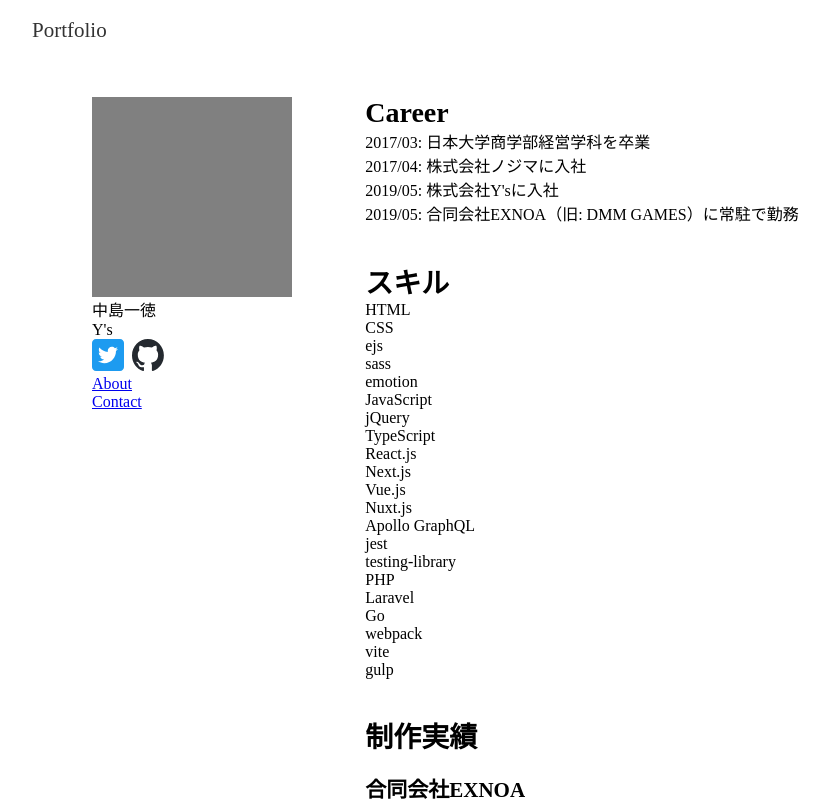
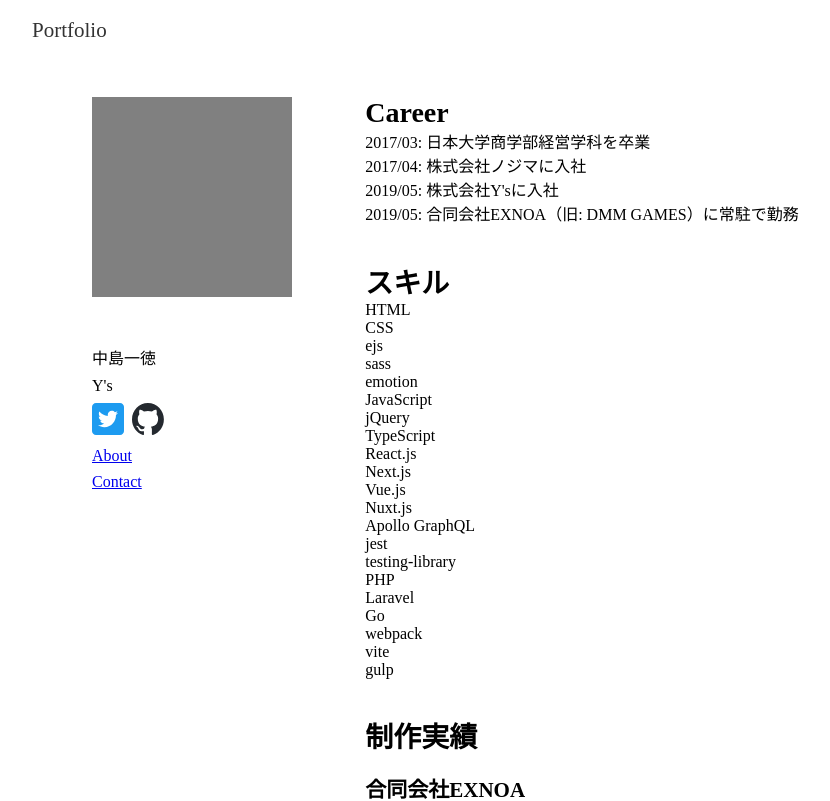
Before and after one commit to toku-chan/portfolio, a Next.js app: page / in a window 1280 px wide. Shown: the top 801 px of the page, without its empty margins (68-898 px from the left). Built offline with nearby package versions, Linux system fonts and the light colour scheme.

Commit message:
chore: 左ナビの調整

```diff
--- a/src/components/Layout/index.tsx
+++ b/src/components/Layout/index.tsx
@@ -14,11 +14,12 @@ const Wrapper = styled.div`
 `;
 
 const Main = styled.main`
-  width: 100%;
+  width: 960px;
 
   // NOTE: タブレットは考慮しない
   // レスポンシブでSP表示は767pxまで
   @media screen and (max-width: 767px) {
+    width: 100%;
     padding-left: 36px;
     padding-right: 36px;
   }
--- a/src/feature/Home/Personal/index.tsx
+++ b/src/feature/Home/Personal/index.tsx
@@ -1,5 +1,14 @@
+import Link from 'next/link';
 import Image from 'next/image';
 import styled from '@emotion/styled';
+
+const Container = styled.div`
+  margin-top: 48px;
+`;
+
+const Content = styled.div`
+  margin-top: 8px;
+`;
 
 const List = styled.ul`
   display: flex;
@@ -13,11 +22,10 @@ const Item = styled.li`
 
 export function Personal() {
   return (
-    <div>
-      <ul>
-        <li>中島一徳</li>
-        <li>{`Y's`}</li>
-        <li>
+    <Container>
+      <Content>中島一徳</Content>
+      <Content>{`Y's`}</Content>
+      <Content>
         <List>
           <Item>
             <a
@@ -48,8 +56,13 @@ export function Personal() {
             </a>
           </Item>
         </List>
-        </li>
-      </ul>
-    </div>
+      </Content>
+      <Content>
+        <Link href='/about'>About</Link>
+      </Content>
+      <Content>
+        <Link href='/contact'>Contact</Link>
+      </Content>
+    </Container>
   );
 }
--- a/src/feature/Home/index.tsx
+++ b/src/feature/Home/index.tsx
@@ -1,4 +1,3 @@
-import Link from 'next/link';
 import styled from '@emotion/styled';
 import { Layout } from '~/components/Layout';
 import { ProfileIcon } from './ProfileIcon';
@@ -10,7 +9,6 @@ import { Products } from '../Products';
 const Container = styled.div`
   display: flex;
   justify-content: space-between;
-  width: 960px;
   margin: 36px auto 0;
 `;
 
@@ -22,12 +20,6 @@ export function HomeContent() {
         <div>
           <ProfileIcon />
           <Personal />
-          <div>
-            <Link href='/about'>About</Link>
-          </div>
-          <div>
-            <Link href='/contact'>Contact</Link>
-          </div>
         </div>
         {/* メインコンテンツ */}
         <div>
```
Lines whose indentation alone changed are shown as unchanged.
